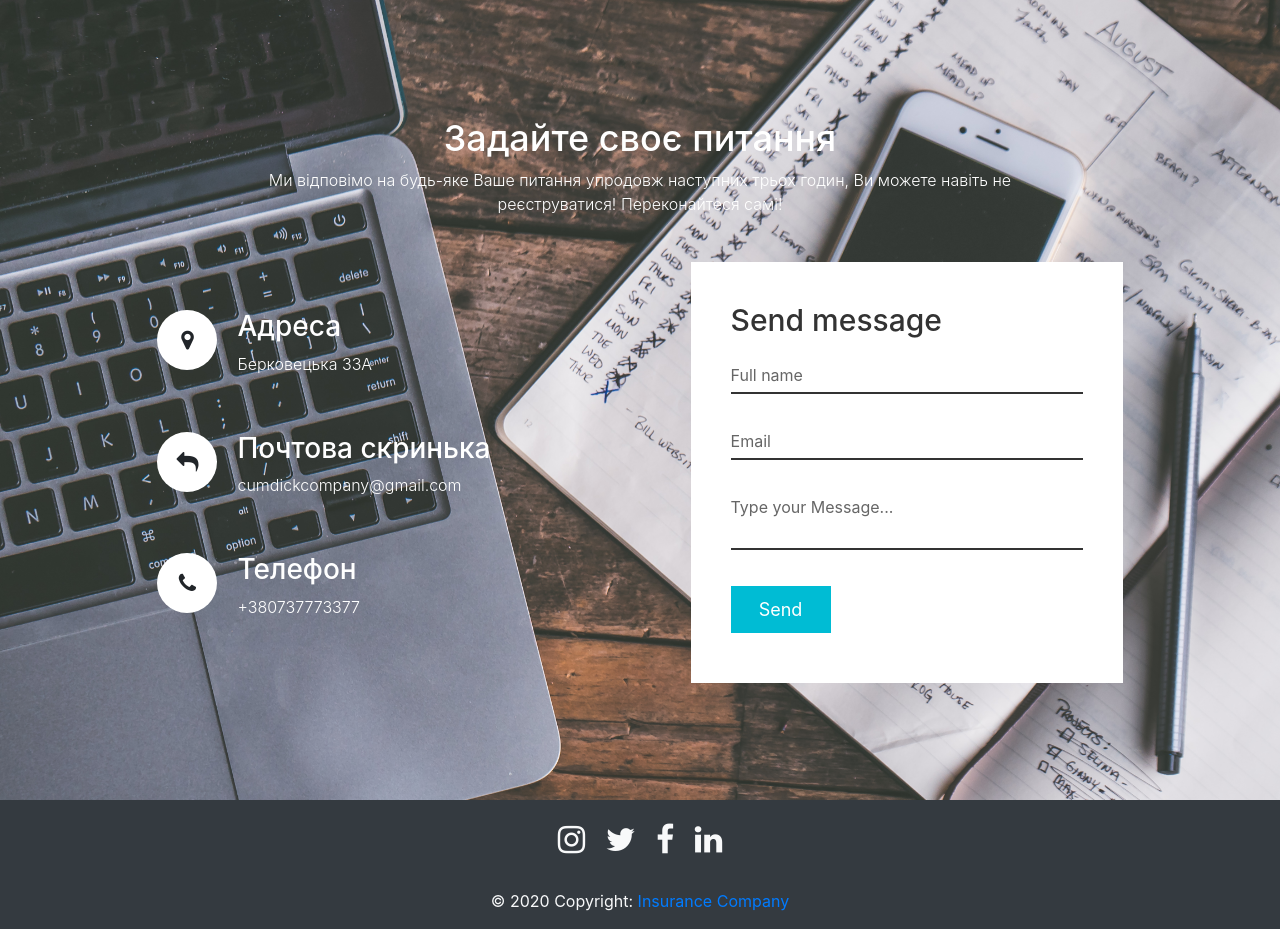
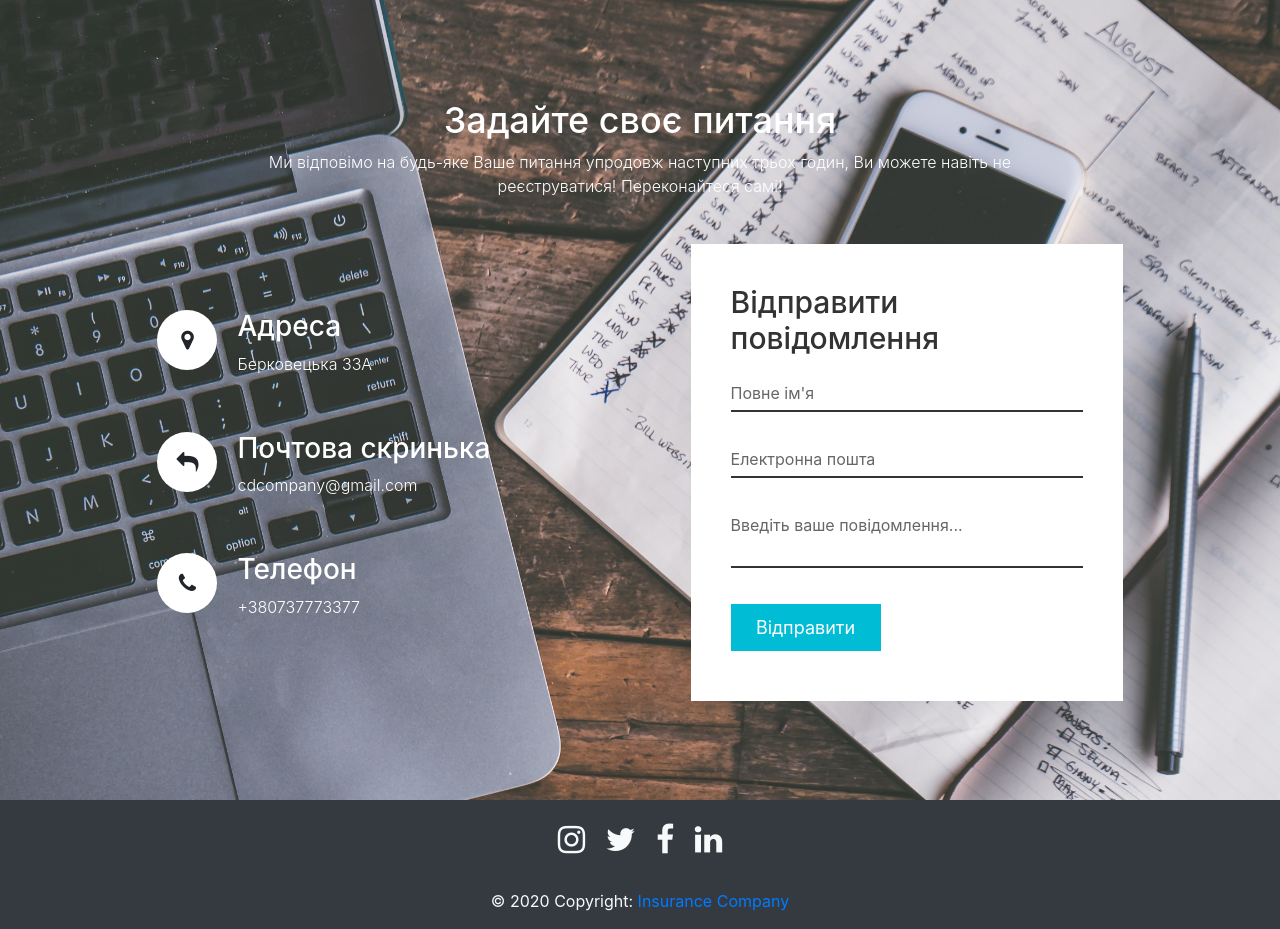
Before and after one commit to kostyazinchukv/dbsis_coursework, a Flask app: page /contact in a window 1280 px wide. Shown: the part 48-977 px from the top of the page. Run offline with Flask 2, Linux system fonts and the light colour scheme; some libraries are stand-ins or nearby versions.

Commit message:
frontend minor changes (mega ultra last super hotfix)

```diff
--- a/templates/contact.html
+++ b/templates/contact.html
@@ -36,7 +36,7 @@
         <div class="icon"><i class="fa fa-reply" aria-hidden="true"></i></div>
         <div class="text">
             <h3>Почтова скринька</h3>
-            <p>cumdickcompany@gmail.com</p>
+            <p>cdcompany@gmail.com</p>
         </div>
     </div>
     <div class="box">
@@ -49,21 +49,21 @@
   </div>
   <div class="contactForm">
     <form action="{{url_for('contact')}}" method="post">
-    <h2>Send message</h2>
+    <h2>Відправити повідомлення</h2>
     <div class="inputBox">
       <input type="text" name="name" required="required">
-      <span>Full name</span>
+      <span>Повне ім'я</span>
     </div>
     <div class="inputBox">
       <input type="email" name="email" required="required">
-      <span>Email</span>
+      <span>Електронна пошта</span>
     </div>
     <div class="inputBox">
       <textarea name = "text" required="required"></textarea>
-      <span>Type your Message...</span>
+      <span>Введіть ваше повідомлення...</span>
     </div>
     <div class="inputBox">
-      <input type="submit" name="" value="Send">
+      <input type="submit" style="width:150px;" name="" value="Відправити">
 
     </div>
   </form>
--- a/templates/contracts/flat_form.html
+++ b/templates/contracts/flat_form.html
@@ -333,11 +333,12 @@
         m1 = m + 1;
         if(m1>12){
             m1='01'
+            y1=y+1
             }
         date = today = y+'-'+m+'-'+d;
-        min_contract_date = today = y+'-'+m1+'-'+d;
+        min_contract_date = today = y1+'-'+m1+'-'+d;
         max_contract_date = today = y+100+'-'+m+'-'+d;
-        max_birth_date = today = y-14+'-'+m+'-'+d;
+        max_birth_date = today = y-18+'-'+m+'-'+d;
             document.getElementById("date1").setAttribute("min", min_contract_date);
             document.getElementById('date1').setAttribute("value", min_contract_date);
             document.getElementById('date1').setAttribute("max", max_contract_date);
--- a/templates/contracts/property_insurance.html
+++ b/templates/contracts/property_insurance.html
@@ -204,9 +204,10 @@
         m1 = m + 1;
         if(m1>12){
             m1='01'
+            y1=y+1
             }
         date = today = y+'-'+m+'-'+d;
-        min_contract_date = today = y+'-'+m1+'-'+d;
+        min_contract_date = today = y1+'-'+m1+'-'+d;
         max_contract_date = today = y+100+'-'+m+'-'+d;
         max_birth_date = today = y-18+'-'+m+'-'+d;
             document.getElementById("date1").setAttribute("min", min_contract_date);
--- a/templates/footer.html
+++ b/templates/footer.html
@@ -24,6 +24,6 @@
                   </ul>
               </div>
               <div class="footer-copyright text-center py-3 text-light">© 2020 Copyright:
-                <a href="https://mdbootstrap.com/"> Insurance Company</a>
+                <a href=""> Insurance Company</a>
               </div>
         </footer>
--- a/templates/users/registration.html
+++ b/templates/users/registration.html
@@ -108,7 +108,7 @@
         if(m<10){
             m='0'+m
         }
-        max_birth_date = today = y-14+'-'+m+'-'+d;
+        max_birth_date = today = y-18+'-'+m+'-'+d;
             document.getElementById("birth").setAttribute("max", max_birth_date);
             document.getElementById('birth').setAttribute("value", max_birth_date);
     </script>
```
